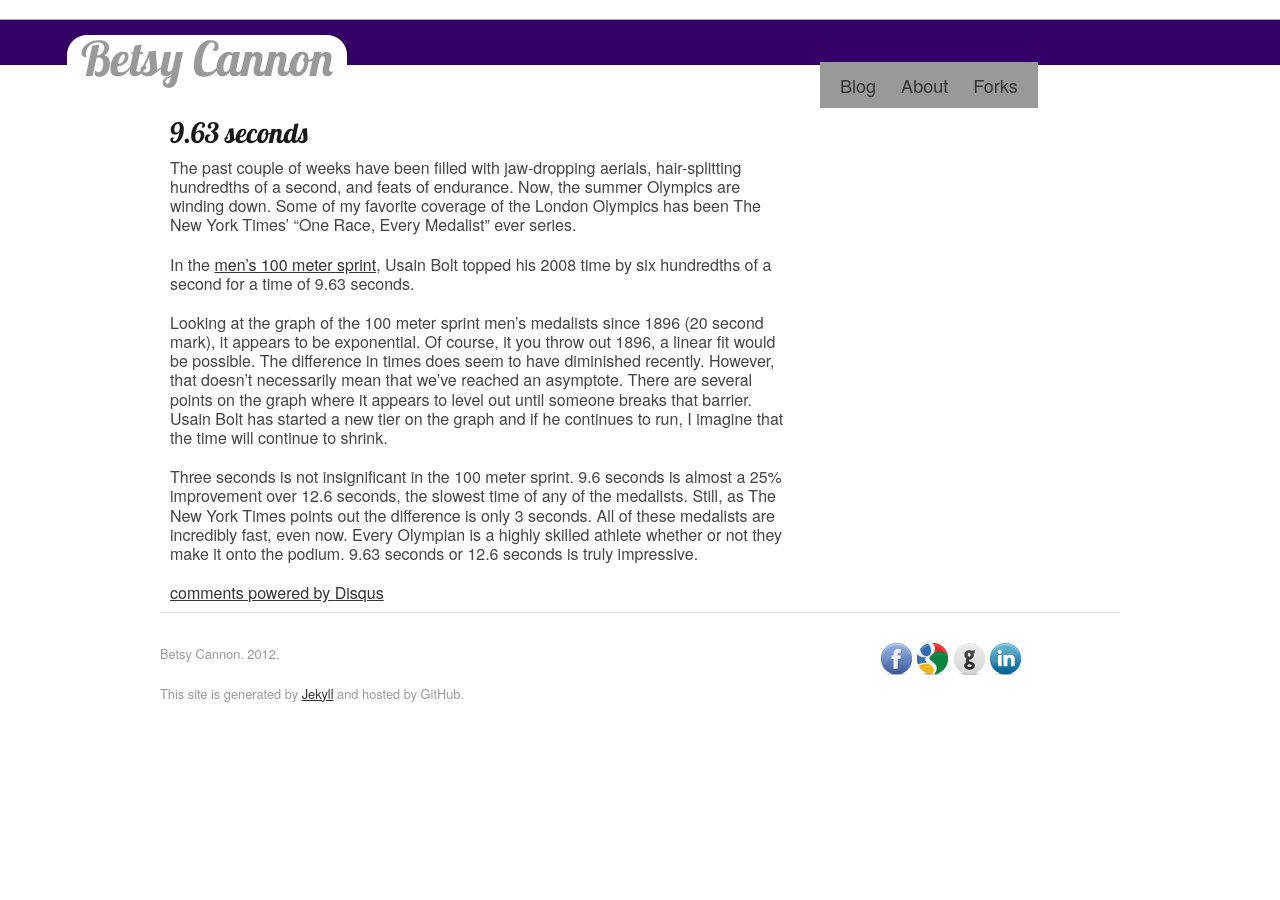
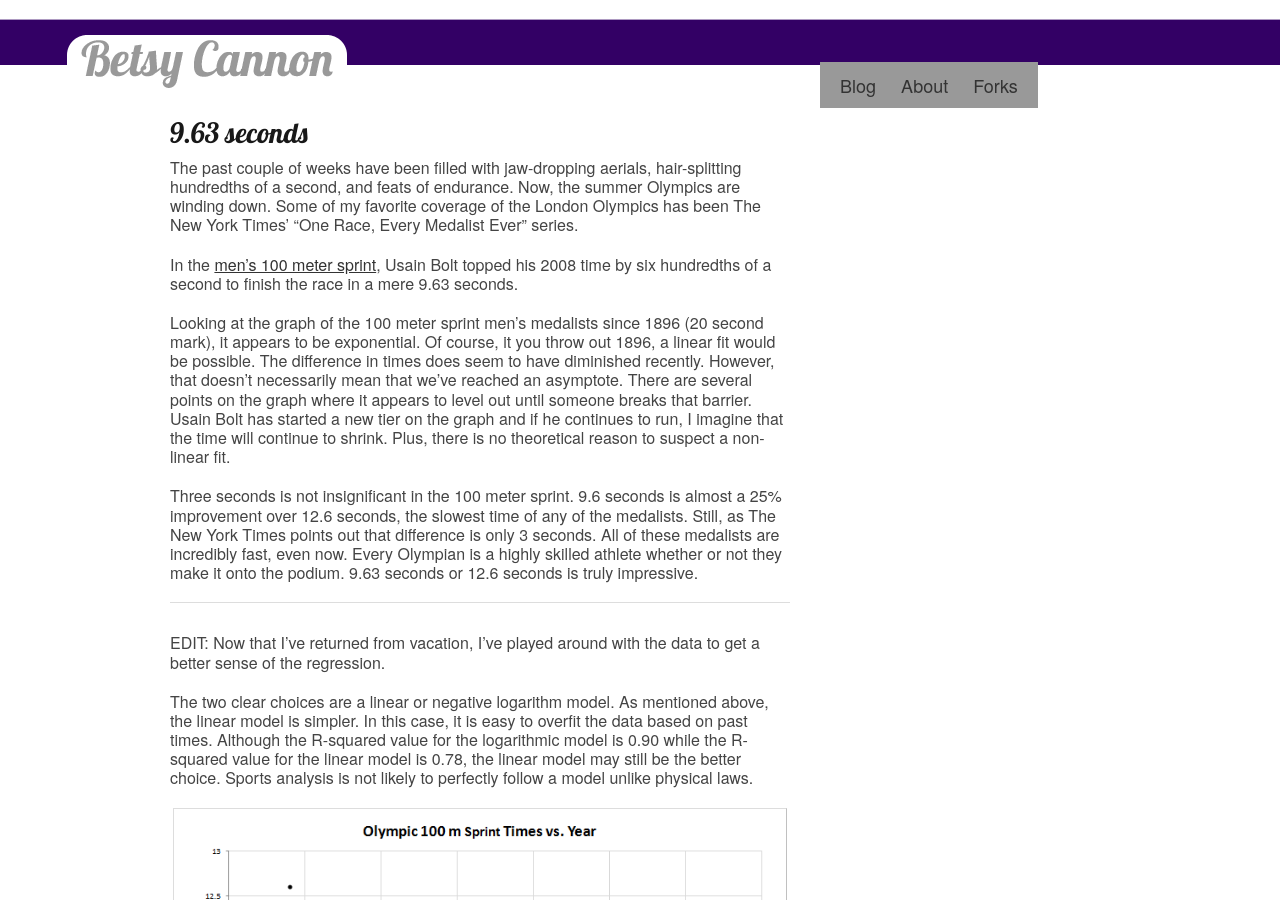
Before and after one commit to forklady42/forklady42.github.com, a Jekyll site: the page built from _posts/2012-08-10-summer-olympics.md, in a window 1280 px wide and 900 px high. Built offline with Jekyll 4.4.1, drawn with Linux system fonts in a browser that asks for light colours; some web fonts are replaced; Markdown is read by kramdown in place of the engine named in the settings; comment, search, counter and statistics services are not loaded; some of the changed text lies outside the part shown.

Commit message:
post elaboration and data regression

```diff
--- a/_posts/2012-08-10-summer-olympics.md
+++ b/_posts/2012-08-10-summer-olympics.md
@@ -3,16 +3,15 @@
 title: 9.63 seconds
 published: true
 comments: true
-excerpt: The past couple of weeks have been filled with jaw-dropping aerials, hair-splitting hundredths of a second, and feats of endurance. Now, the summer Olympics are winding down. Some of my favorite coverage of the London Olympics has been The New York Times' "One Race, Every Medalist" ever series.
+excerpt: The past couple of weeks have been filled with jaw-dropping aerials, hair-splitting hundredths of a second, and feats of endurance. Now, the summer Olympics are winding down. Some of my favorite coverage of the London Olympics has been The New York Times data analysis in their "One Race, Every Medalist Ever" series.
 ---
 
 The past couple of weeks have been filled with jaw-dropping aerials, hair-splitting hundredths of a second, and feats of endurance. Now, the summer Olympics are winding down. Some of my favorite coverage
 of the London Olympics has been The New York Times' "One Race,
-Every Medalist" ever series.
+Every Medalist Ever" series.
 
 In the <a href="http://www.nytimes.com/interactive/2012/08/05/sports/olympics/the-100-meter-dash-one-race-every-medalist-ever.html">men's 100 meter sprint</a>,
-Usain Bolt topped his 2008 time by six hundredths of a second for a
-time of 9.63 seconds.
+Usain Bolt topped his 2008 time by six hundredths of a second to finish the race in a mere 9.63 seconds.
 
 Looking at the graph of the 100 meter sprint men's medalists since 1896 (20 second mark),
 it appears to be exponential. Of course, it you throw out 1896, a linear fit
@@ -20,11 +19,41 @@
 that doesn't necessarily mean that we've reached an asymptote. There are
 several points on the graph where it appears to level out until someone breaks
 that barrier. Usain Bolt has started a new tier on the graph and if he continues
-to run, I imagine that the time will continue to shrink.
+to run, I imagine that the time will continue to shrink. Plus, there is no theoretical reason
+to suspect a non-linear fit.
 
 Three seconds is not insignificant in the 100 meter sprint. 9.6 seconds is
 almost a 25% improvement over 12.6 seconds, the slowest time of any of the
-medalists. Still, as The New York Times points out the difference is only
+medalists. Still, as The New York Times points out that difference is only
 3 seconds. All of these medalists are incredibly fast, even now. Every
 Olympian is a highly skilled athlete whether or not they make it onto the
 podium. 9.63 seconds or 12.6 seconds is truly impressive.
+
+<hr />
+EDIT: Now that I've returned from vacation, I've played around
+with the data to get a better sense of the regression.
+
+The two clear choices are a linear or negative logarithm model.
+As mentioned above, the linear model is simpler. In this case,
+it is easy to overfit the data based on past times. Although the
+R-squared value for the logarithmic model is 0.90 while the R-squared value
+for the linear model is 0.78, the linear model may still be the
+better choice. Sports analysis is not likely to perfectly follow a
+model unlike physical laws.
+
+<img class="scale-with-grid" src="/images/olympic_linear.png" width=600px>
+
+<img class="scale-with-grid" src="/images/olympic_log.png" width=600px>
+
+However, there is one part of the logarithmic model that I prefer.
+Both models have the 100 meter sprint times continue to fall, which seems
+reasonable. Given all of the records humans have broken in just the past century, I doubt that we've
+reached the boundary of our abilities yet. If the linear model holds true, the gold
+medalist in the 2708 Olympic Games will finish the race in 0 seconds.
+I realize that those games are 700 years away, while the model is only based
+on 116 years of data. Yet 700 years is not that long. The Olympics have already existed for 3000 years.
+
+Alternatively, the logarithmic model does not have a medalist finishing in 0 seconds
+until the 2654388 games. I can entertain the idea that humans (well, our descendents) could evolve to teseract
+within 2652376 years, and I am sure that both of these models will be thrown out well before
+then.
```
Also changed, not shown: images/olympic_linear.png (added), images/olympic_log.png (added).
